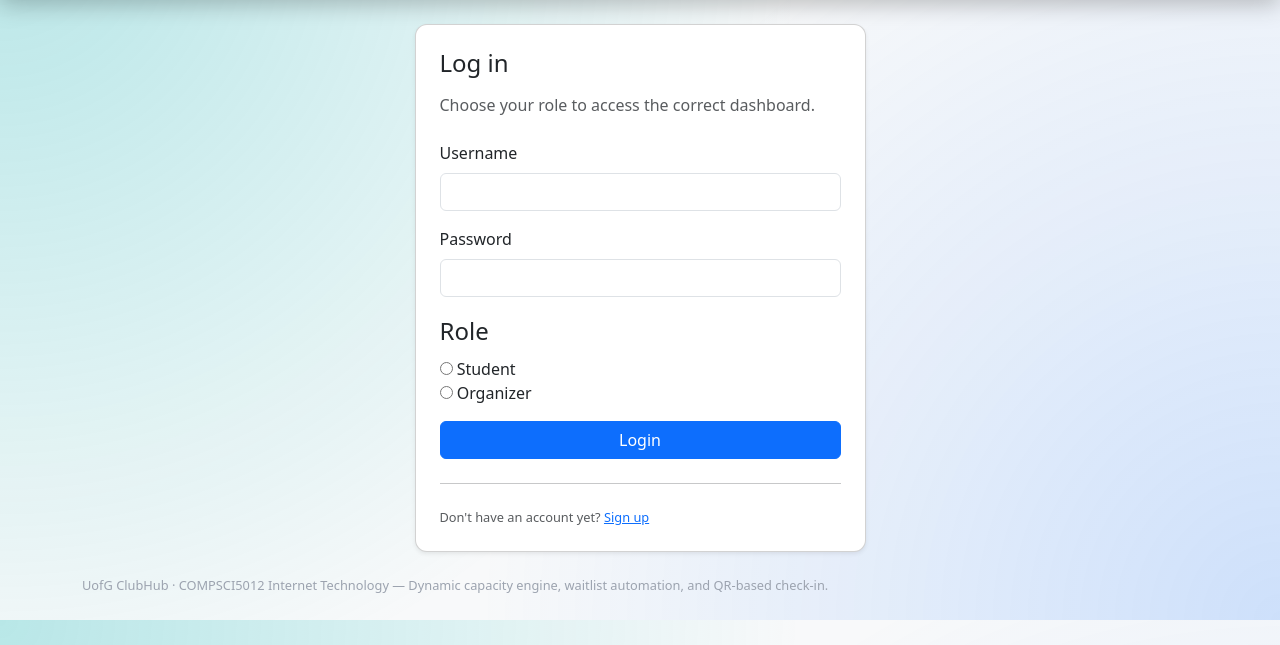
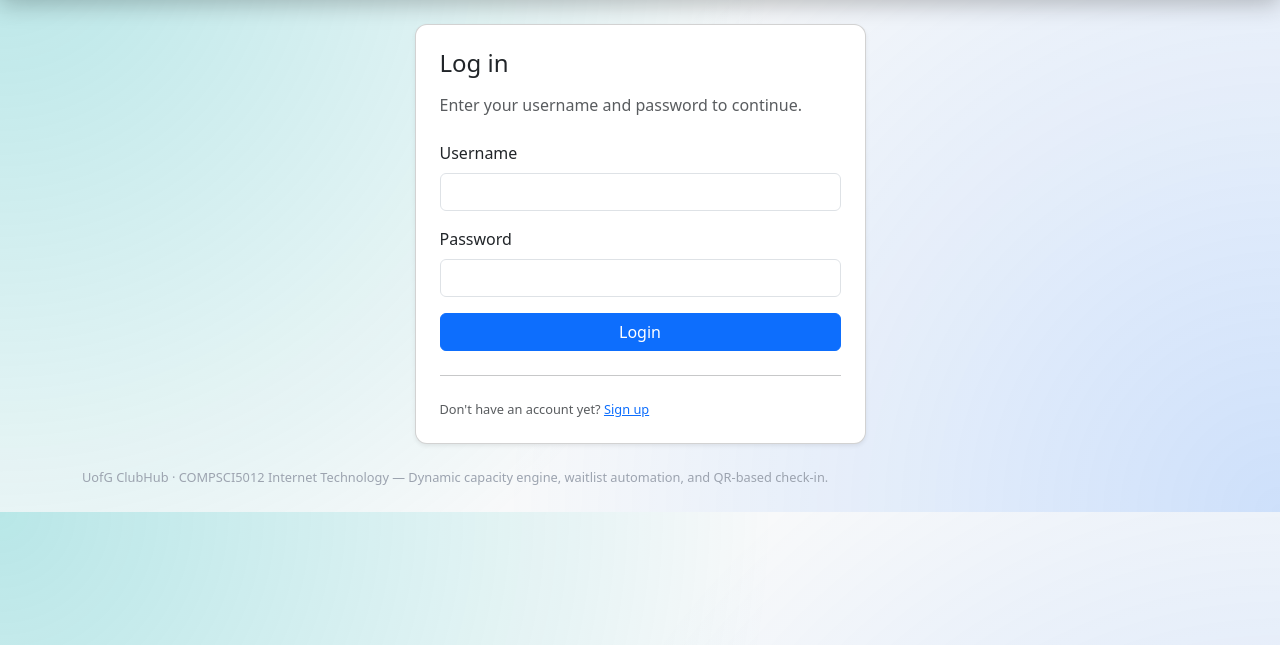
Before and after one commit to 7kachichika/ClubHub, a Django app: page /login/ in a window 1280 px wide. Shown: the part 74-719 px from the top of the page. Run offline with Django 4.2, Linux system fonts and the light colour scheme.

Commit message:
feat: simplify login flow with automatic role-based redirect

```diff
--- a/accounts/forms.py
+++ b/accounts/forms.py
@@ -1,46 +1,15 @@
 from django import forms
 from django.contrib.auth import get_user_model
 from django.contrib.auth.forms import AuthenticationForm, UserCreationForm
-
-from .auth import ORGANIZER_GROUP, STUDENT_GROUP, get_organizer_profile, get_student_profile
+from django.core.exceptions import ValidationError
 
 
-class RoleLoginForm(AuthenticationForm):
-    ROLE_CHOICES = (
-        ("student", "Student"),
-        ("organizer", "Organizer"),
-    )
-    role = forms.ChoiceField(choices=ROLE_CHOICES, widget=forms.RadioSelect)
+class LoginForm(AuthenticationForm):
+    username = forms.CharField(max_length=150)
 
-    def clean(self):
-        cleaned = super().clean()
-        user = self.get_user()
-        role = cleaned.get("role")
-        if not user:
-            return cleaned
-
-        if user.is_superuser:
-            # Allow superuser to choose either role for quick testing.
-            if role == "student":
-                get_student_profile(user)
-            elif role == "organizer":
-                get_organizer_profile(user)
-            return cleaned
-
-        if role == "student":
-            if not user.groups.filter(name=STUDENT_GROUP).exists():
-                raise forms.ValidationError(
-                    "This account is not a Student. Please switch role."
-                )
-            get_student_profile(user)
-        elif role == "organizer":
-            if not user.groups.filter(name=ORGANIZER_GROUP).exists():
-                raise forms.ValidationError(
-                    "This account is not an Organizer. Please switch role."
-                )
-            get_organizer_profile(user)
-
-        return cleaned
+    def clean_username(self):
+        username = (self.cleaned_data.get("username") or "").strip()
+        return username
 
 
 class RegistrationForm(UserCreationForm):
@@ -55,3 +24,14 @@ class RegistrationForm(UserCreationForm):
     class Meta(UserCreationForm.Meta):
         model = get_user_model()
         fields = ("username", "email")
+
+    def clean_username(self):
+        username = (self.cleaned_data.get("username") or "").strip()
+        if not username:
+            raise ValidationError("Username is required.")
+
+        user_model = get_user_model()
+        if user_model.objects.filter(username__iexact=username).exists():
+            raise ValidationError("A user with that username already exists.")
+
+        return username
--- a/accounts/views.py
+++ b/accounts/views.py
@@ -17,44 +17,44 @@ from .auth import (
     organizer_required,
     student_required,
 )
-from .forms import RegistrationForm, RoleLoginForm
+from .forms import LoginForm, RegistrationForm
 
+def get_post_login_redirect(user):
+    if user.groups.filter(name=ORGANIZER_GROUP).exists():
+        get_organizer_profile(user)
+        return "organizer_dashboard"
+
+    if user.groups.filter(name=STUDENT_GROUP).exists():
+        get_student_profile(user)
+        return "student_dashboard"
+
+    return "event_list"
 
 def login_view(request):
     if request.user.is_authenticated:
-        # If already logged in, choose destination based on available profiles/groups.
-        if hasattr(request.user, "organizer_profile"):
-            return redirect("organizer_dashboard")
-        if hasattr(request.user, "student_profile"):
-            return redirect("student_dashboard")
-        return redirect("event_list")
+        return redirect(get_post_login_redirect(request.user))
 
     if request.method == "POST":
-        form = RoleLoginForm(request=request, data=request.POST)
+        form = LoginForm(request=request, data=request.POST)
         if form.is_valid():
-            login(request, form.get_user())
-            role = form.cleaned_data["role"]
+            user = form.get_user()
+            login(request, user)
             messages.success(request, "Logged in successfully.")
-            return redirect(RoleRedirect(role=role).dashboard_url_name)
+            return redirect(get_post_login_redirect(user))
     else:
-        form = RoleLoginForm(request=request)
+        form = LoginForm(request=request)
 
     return render(request, "accounts/login.html", {"form": form})
 
-
 def register(request):
     if request.user.is_authenticated:
-        if hasattr(request.user, "organizer_profile"):
-            return redirect("organizer_dashboard")
-        if hasattr(request.user, "student_profile"):
-            return redirect("student_dashboard")
-        return redirect("event_list")
+        return redirect(get_post_login_redirect(request.user))
 
     if request.method == "POST":
         form = RegistrationForm(request.POST)
         if form.is_valid():
             user = form.save(commit=False)
-            # Ensure email is saved even if User model doesn't require it.
+            user.username = form.cleaned_data["username"]
             user.email = form.cleaned_data.get("email", "")
             user.save()
 
@@ -70,12 +70,11 @@ def register(request):
 
             login(request, user)
             messages.success(request, "Account created and logged in.")
-            return redirect(RoleRedirect(role=role).dashboard_url_name)
+            return redirect(get_post_login_redirect(user))
     else:
         form = RegistrationForm()
 
     return render(request, "accounts/register.html", {"form": form})
-
 
 def logout_view(request):
     logout(request)
--- a/templates/accounts/login.html
+++ b/templates/accounts/login.html
@@ -7,7 +7,7 @@
       <div class="card shadow-sm">
         <div class="card-body p-4">
           <h1 class="h4 mb-3">Log in</h1>
-          <p class="text-muted mb-4">Choose your role to access the correct dashboard.</p>
+          <p class="text-muted mb-4">Enter your username and password to continue.</p>
 
           <form method="post" novalidate>
             {% csrf_token %}
@@ -20,21 +20,30 @@
 
             <div class="mb-3">
               <label class="form-label" for="{{ form.username.id_for_label }}">Username</label>
-              <input class="form-control" type="text" name="{{ form.username.name }}" id="{{ form.username.id_for_label }}" autocomplete="username" required>
+              <input
+                class="form-control"
+                type="text"
+                name="{{ form.username.name }}"
+                id="{{ form.username.id_for_label }}"
+                value="{{ form.username.value|default:'' }}"
+                autocomplete="username"
+                required
+              >
               {% if form.username.errors %}<div class="text-danger small mt-1">{{ form.username.errors }}</div>{% endif %}
             </div>
 
             <div class="mb-3">
               <label class="form-label" for="{{ form.password.id_for_label }}">Password</label>
-              <input class="form-control" type="password" name="{{ form.password.name }}" id="{{ form.password.id_for_label }}" autocomplete="current-password" required>
+              <input
+                class="form-control"
+                type="password"
+                name="{{ form.password.name }}"
+                id="{{ form.password.id_for_label }}"
+                autocomplete="current-password"
+                required
+              >
               {% if form.password.errors %}<div class="text-danger small mt-1">{{ form.password.errors }}</div>{% endif %}
             </div>
-
-            <fieldset class="mb-3">
-              <legend class="form-label mb-2">Role</legend>
-              {{ form.role }}
-              {% if form.role.errors %}<div class="text-danger small mt-1">{{ form.role.errors }}</div>{% endif %}
-            </fieldset>
 
             <button class="btn btn-primary w-100" type="submit">Login</button>
           </form>
```
